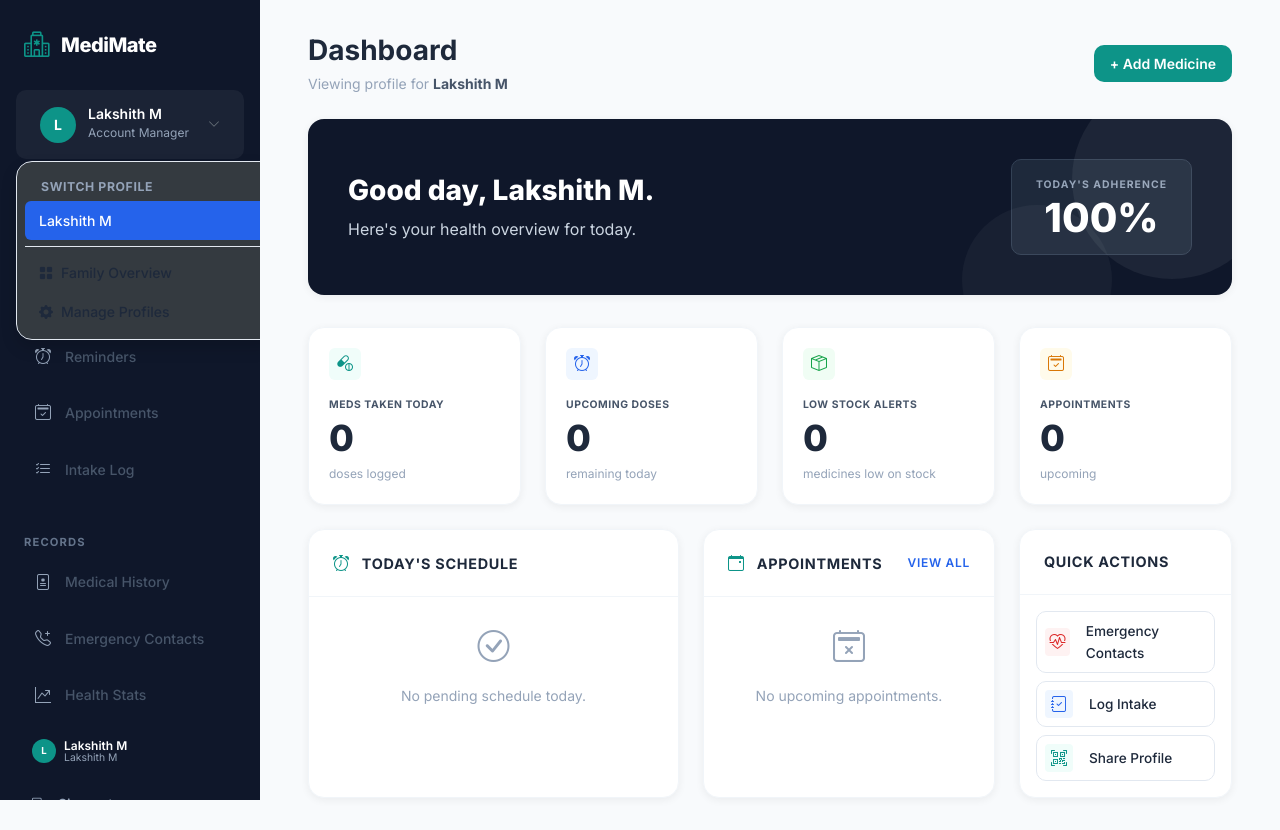
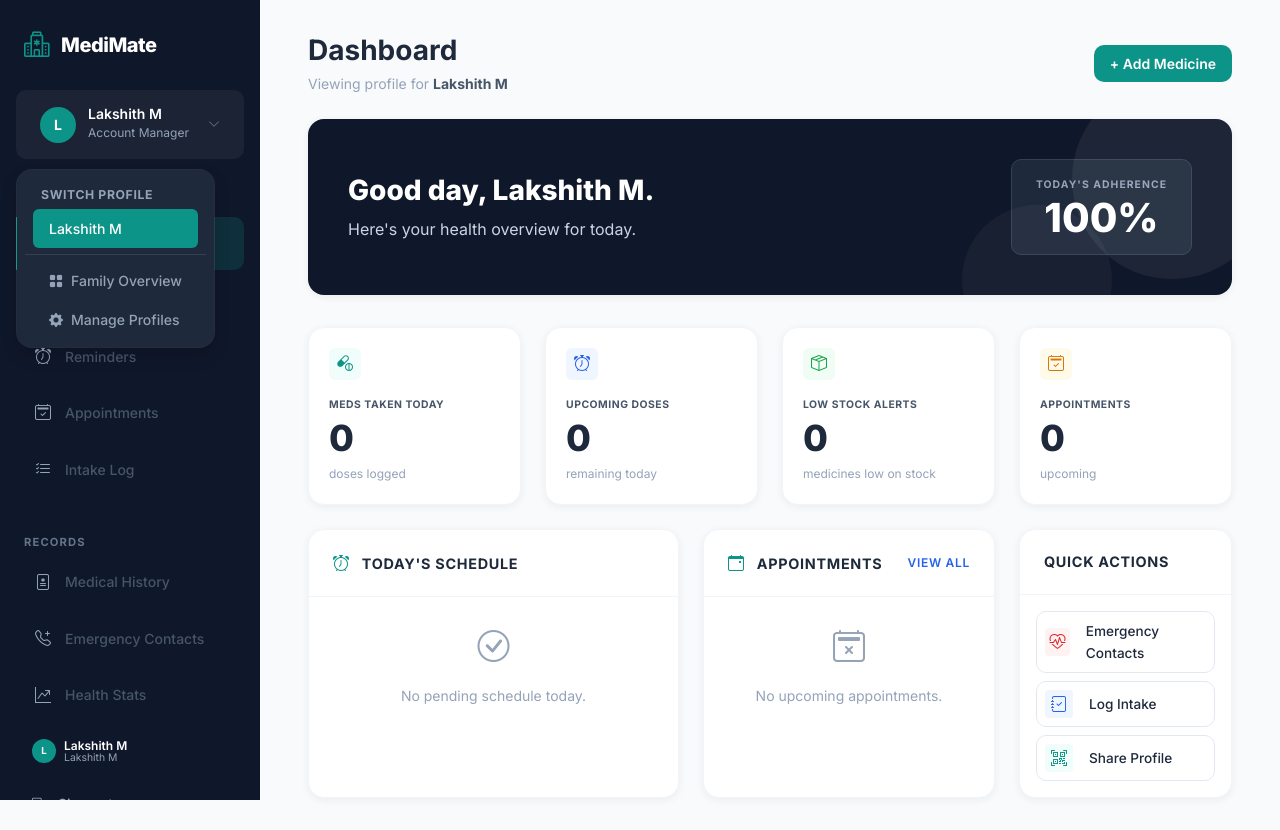
Before and after one commit to TeamO-6/MediMate, a Flask app: page /dashboard in a window 1280 px wide, after a click that opens the changed part. Run offline with Flask 3, Linux system fonts and the light colour scheme; a user stored in the database is signed in; data comes from the database, SQL or seed files in the repository.

Commit message:
fix(ui): resolve sidebar dropdown menu overflow and text contrast

```diff
--- a/static/css/style.css
+++ b/static/css/style.css
@@ -986,3 +986,28 @@ a:hover { color: var(--primary-dark); }
     color: #fff;
 }
 .dropdown-divider { border-color: var(--border); margin: 0.375rem 0; }
+
+/* Sidebar Specific Dropdown Overrides */
+.sidebar .dropdown-menu {
+    background-color: var(--slate);
+    border: 1px solid rgba(255, 255, 255, 0.1);
+    margin-top: 0.5rem !important;
+}
+.sidebar .dropdown-item {
+    color: var(--slate-light) !important;
+    padding: 0.5rem 1rem;
+    border-radius: 6px;
+    margin: 0 0.5rem;
+    width: auto;
+}
+.sidebar .dropdown-item:hover {
+    background-color: rgba(255, 255, 255, 0.1) !important;
+    color: #fff !important;
+}
+.sidebar .dropdown-item.active {
+    background-color: var(--teal) !important;
+    color: #fff !important;
+}
+.sidebar .dropdown-divider {
+    border-color: rgba(255, 255, 255, 0.1);
+}
--- a/templates/base.html
+++ b/templates/base.html
@@ -33,7 +33,7 @@
                 </div>
                 <i class="bi bi-chevron-down text-secondary" style="font-size: 0.75rem;"></i>
             </div>
-            <ul class="dropdown-menu dropdown-menu-dark w-100 mx-3 shadow">
+            <ul class="dropdown-menu dropdown-menu-dark shadow">
                 <li class="px-3 py-1">
                     <small class="text-uppercase fw-bold text-muted" style="letter-spacing: 0.05em;">Switch Profile</small>
                 </li>
```
